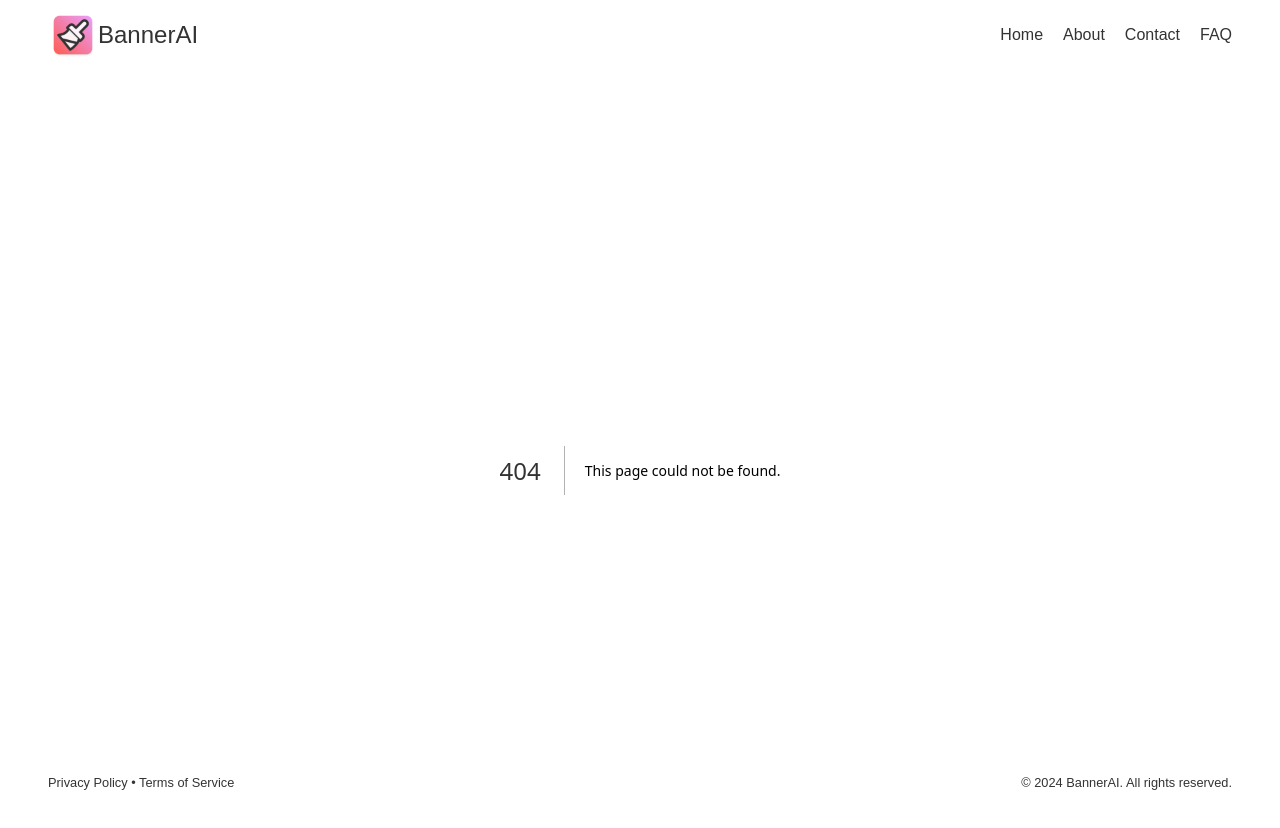
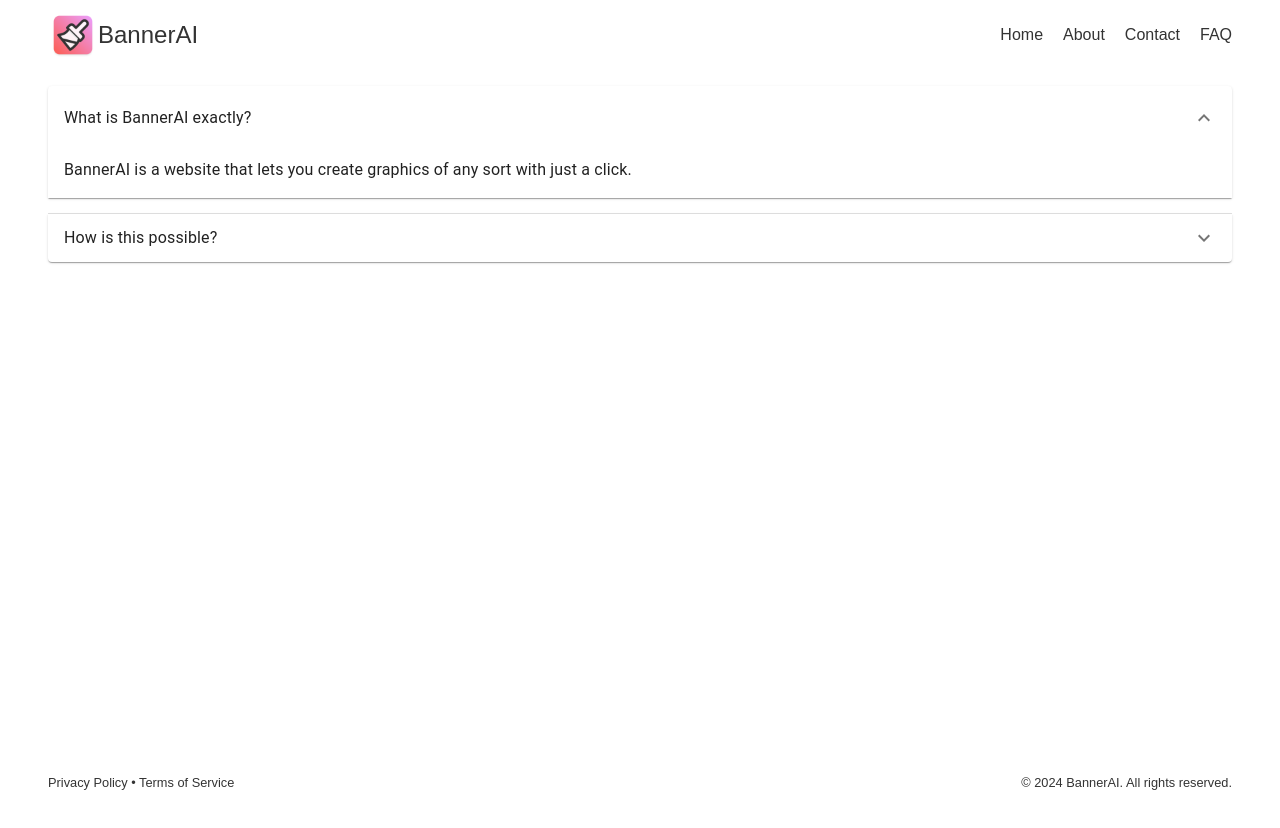
Before and after one commit to naknamu/bannerai, a Next.js app: page /FAQ in a window 1280 px wide. Before the commit this address had no page. Shown: the top 828 px of the page. After the commit the page ends 800 px from the top, so only its background shows below. Built offline with nearby package versions, Linux system fonts and the light colour scheme; a web font is replaced by a local one.

Commit message:
Added FAQ page

```diff
--- /dev/null
+++ b/app/FAQ/page.js
@@ -0,0 +1,10 @@
+import React from 'react'
+import FrequentlyAsked from '../components/FrequentlyAsked'
+
+export default function FAQ() {
+  return (
+    <div>
+        <FrequentlyAsked />
+    </div>
+  )
+}
--- /dev/null
+++ b/app/components/FrequentlyAsked.js
@@ -0,0 +1,43 @@
+import * as React from "react";
+import Accordion from "@mui/material/Accordion";
+import AccordionSummary from "@mui/material/AccordionSummary";
+import AccordionDetails from "@mui/material/AccordionDetails";
+import Typography from "@mui/material/Typography";
+import ExpandMoreIcon from "@mui/icons-material/ExpandMore";
+
+export default function FrequentlyAsked() {
+  return (
+    <div className="container">
+      <Accordion defaultExpanded>
+        <AccordionSummary
+          expandIcon={<ExpandMoreIcon />}
+          aria-controls="panel1-content"
+          id="panel1-header"
+        >
+          <Typography>What is BannerAI exactly?</Typography>
+        </AccordionSummary>
+        <AccordionDetails>
+          <Typography>
+            BannerAI is a website that lets you create graphics of any sort with
+            just a click.
+          </Typography>
+        </AccordionDetails>
+      </Accordion>
+      <Accordion>
+        <AccordionSummary
+          expandIcon={<ExpandMoreIcon />}
+          aria-controls="panel2-content"
+          id="panel2-header"
+        >
+          <Typography>How is this possible?</Typography>
+        </AccordionSummary>
+        <AccordionDetails>
+          <Typography>
+            Using the power of AI under the hood, in just one simple click, you
+            can create any graphics as far as your imagination can reach.
+          </Typography>
+        </AccordionDetails>
+      </Accordion>
+    </div>
+  );
+}
--- a/app/components/Navbar.js
+++ b/app/components/Navbar.js
@@ -18,7 +18,7 @@ const Navbar = () => {
         </Link>
         <ul className={style.navbarNav}>
           <li className={style.navItem}>
-            <a href="#home" className={style.navLink}>
+            <a href="/" className={style.navLink}>
               Home
             </a>
           </li>
@@ -33,7 +33,7 @@ const Navbar = () => {
             </a>
           </li>
           <li className={style.navItem}>
-            <a href="#services" className={style.navLink}>
+            <a href="/FAQ" className={style.navLink}>
               FAQ
             </a>
           </li>
--- a/app/globals.css
+++ b/app/globals.css
@@ -23,3 +23,7 @@ a:hover {
 h1 , h4 {
   color: var(--dark);
 }
+
+.container {
+  padding: 1rem 3rem;
+}
```
